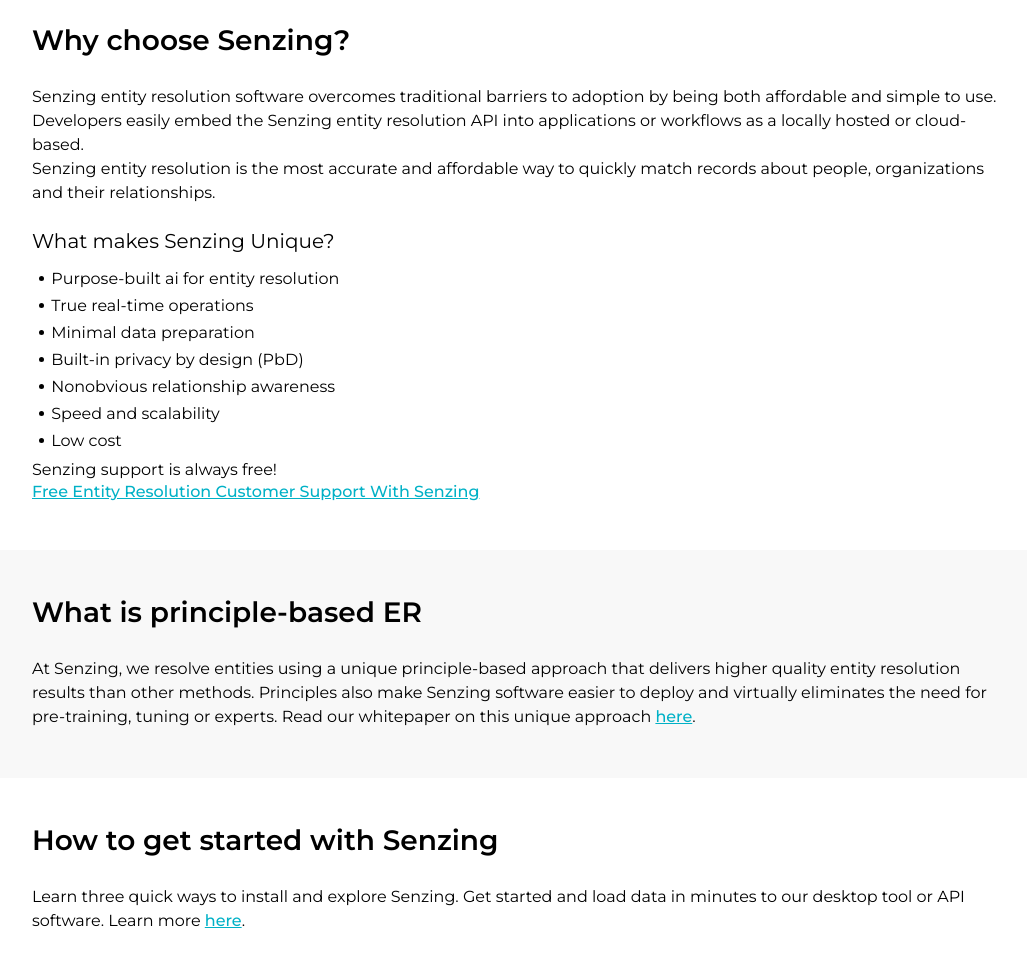
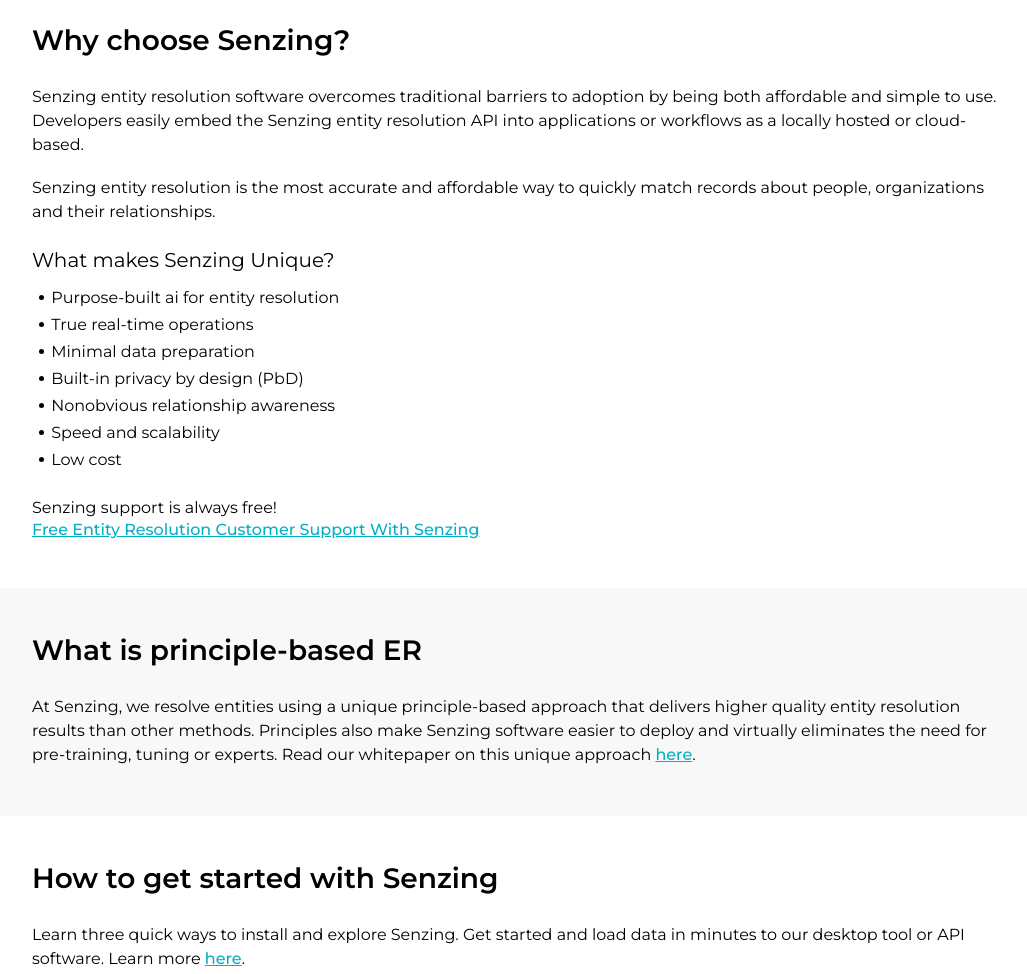
Before and after one commit to ceilidhAM/sztest, a plain HTML site: page index.html in a window 1280 px wide. Shown: the part 1547-2521 px from the top of the page, without its empty margins (128-1155 px from the left). Drawn offline with Linux system fonts and the light colour scheme.

Commit message:
gif update

```diff
--- a/index.html
+++ b/index.html
@@ -61,6 +61,9 @@
             <h2>Why choose Senzing?</h2>
             <div>
             <p>Senzing entity resolution software overcomes traditional barriers to adoption by being both affordable and simple to use. Developers easily embed the Senzing entity resolution API into applications or workflows as a locally hosted or cloud-based.</p>
+            </div>
+            <br>
+            <div>
             <p>Senzing entity resolution is the most accurate and affordable way to quickly match records about people, organizations and their relationships.</p>
         </div>
         </div>
@@ -74,9 +77,14 @@
                 <li>Speed and scalability</li>
                 <li>Low cost</li>
             </ul>
+            <br>
+            <div>
             <p>Senzing support is always free!</p>
+        </div>
+        <div>
             <a href="https://senzing.com/free-senzing-entity-resolution-customer-support/" class="section__link--color" target="_blank">Free Entity Resolution Customer Support With Senzing</a>
-            </div>
+        </div>
+        </div>
         </div>
         </section>
         <section id="principle__er">
```
Also changed, not shown: 2 other files.
